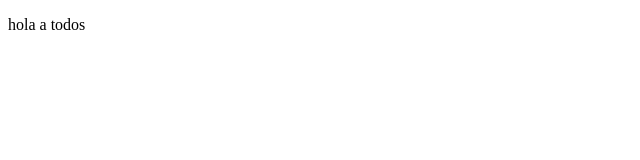
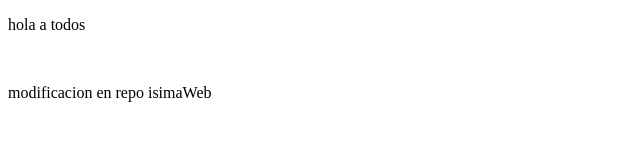
Before and after one commit to edwDrek/isimaWeb, a plain HTML site: page index.html in a window 1280 px wide. Shown: the whole page, without its empty margins (0-640 px from the left). Drawn offline with Linux system fonts and the light colour scheme.

Commit message:
modificacion de index.html
muestra de modificacion

```diff
--- a/index.html
+++ b/index.html
@@ -8,6 +8,6 @@
 <body>
 <p>hola a todos </p>
 <p>&nbsp;</p>
-<p>&nbsp;</p>
+<p>modificacion en repo isimaWeb</p>
 </body>
 </html>
```
